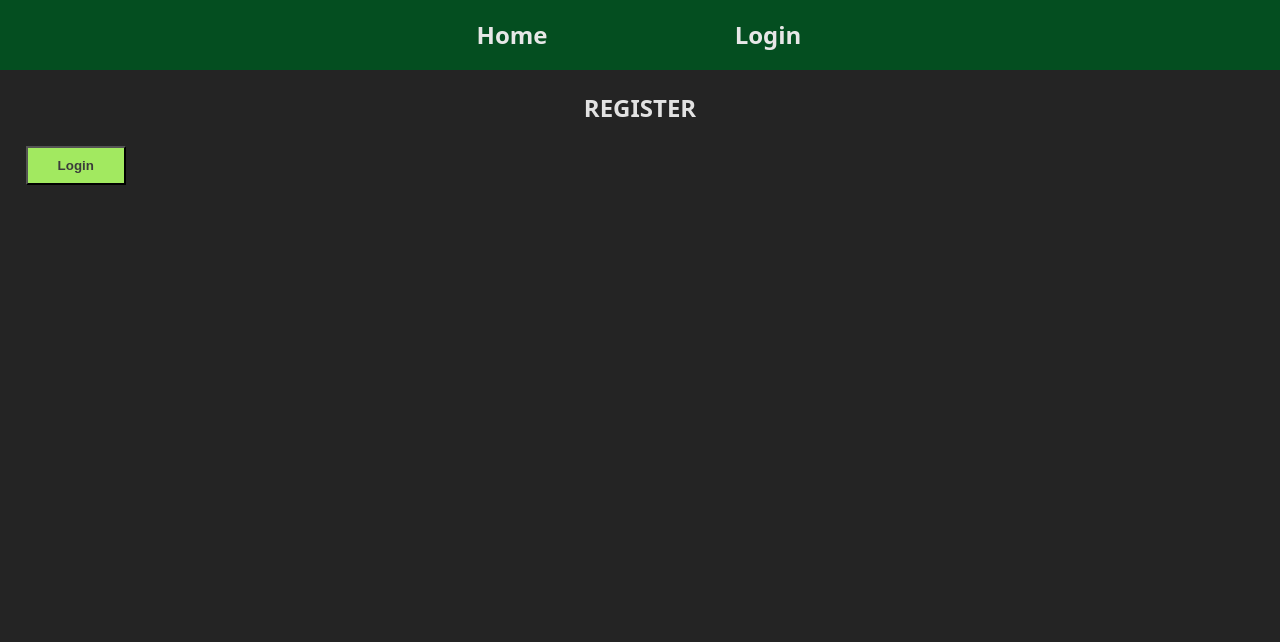
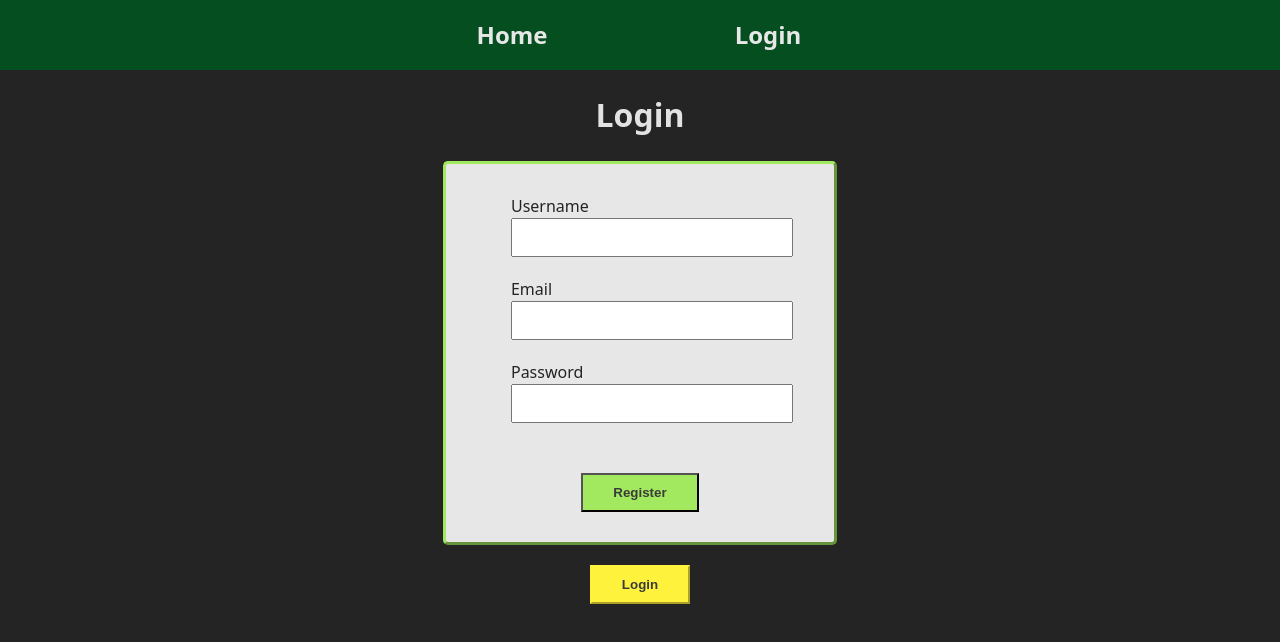
Before and after one commit to RiikkaKoo/WebDev-React, a React (Vite) app: page /login in a window 1280 px wide. Both pictures are taken after a click on the button "Register". Shown: the top 642 px of the page. Built offline with nearby package versions, Linux system fonts and the light colour scheme; no server answers.

Commit message:
Brought code from previous task. Protected route and redirect now  (sort of) work.

```diff
--- a/package.json
+++ b/package.json
@@ -13,7 +13,8 @@
     "prop-types": "^15.8.1",
     "react": "^19.2.0",
     "react-dom": "^19.2.0",
-    "react-router": "^7.9.6"
+    "react-router": "^7.9.6",
+    "react-router-dom": "^7.9.6"
   },
   "devDependencies": {
     "@eslint/js": "^9.39.1",
--- a/src/components/LoginForm.jsx
+++ b/src/components/LoginForm.jsx
@@ -25,8 +25,8 @@ const LoginForm = () => {
   return (
     <>
       <h1>Login</h1>
-      {error && <p style={{ color: "red" }}>Could not login: {error}</p>}
-      <form onSubmit={handleSubmit} style={{ width: "40%", margin: "auto" }}>
+      {error && <p style={{ color: "darkred" }}>Could not login: {error}</p>}
+      <form onSubmit={handleSubmit}>
         <div>
           <label htmlFor="loginuser">Username</label>
           <input
--- a/src/components/ProtectedRoute.jsx
+++ b/src/components/ProtectedRoute.jsx
@@ -1,4 +1,4 @@
-import { Navigate } from "react-router";
+import { Navigate } from "react-router-dom";
 import { useUserContext } from "../hooks/contextHooks";
 
 const ProtectedRoute = ({ children }) => {
--- a/src/components/RegisterForm.jsx
+++ b/src/components/RegisterForm.jsx
@@ -1,7 +1,70 @@
+import { useState } from "react";
+import { useUser } from "../hooks/apiHooks";
+import useForm from "../hooks/formHooks";
+import { useNavigate } from "react-router-dom";
+
 const RegisterForm = () => {
+  const navigate = useNavigate();
+  const [error, setError] = useState();
+  const { postUser } = useUser();
+
+  const initValues = {
+    username: "",
+    password: "",
+    email: "",
+  };
+
+  const doRegister = async (formData) => {
+    try {
+      const userInfo = await postUser(formData);
+      setError();
+      console.log(userInfo);
+      navigate("/");
+    } catch (error) {
+      console.log("Register error: ", error);
+      setError(error.message);
+    }
+  };
+
+  const { handleInputChange, handleSubmit } = useForm(doRegister, initValues);
+
   return (
     <>
-      <h2>REGISTER</h2>
+      <h1>Login</h1>
+      {error && <p style={{ color: "darkred" }}>Could not register: {error}</p>}
+      <form onSubmit={handleSubmit}>
+        <div>
+          <label htmlFor="loginuser">Username</label>
+          <input
+            name="username"
+            type="text"
+            id="loginuser"
+            onChange={handleInputChange}
+            autoComplete="username"
+          />
+        </div>
+        <div>
+          <label htmlFor="loginemail">Email</label>
+          <input
+            name="email"
+            type="text"
+            id="loginemail"
+            onChange={handleInputChange}
+            autoComplete="email"
+          />
+        </div>
+        <div>
+          <label htmlFor="loginpassword">Password</label>
+          <input
+            name="password"
+            type="password"
+            id="loginpassword"
+            onChange={handleInputChange}
+            autoComplete="current-password"
+          />
+        </div>
+        <button type="submit">Register</button>
+      </form>
     </>
   );
 };
--- a/src/components/SingleView.jsx
+++ b/src/components/SingleView.jsx
@@ -1,7 +1,5 @@
 const SingleView = (props) => {
   const { item, setSelectedItem } = props;
-
-  console.log(item);
 
   if (!item) return null;
   const isImage = item.media_type.startsWith("image");
--- a/src/contexts/UserContext.jsx
+++ b/src/contexts/UserContext.jsx
@@ -1,6 +1,6 @@
-import { createContext, useState } from "react";
+import { createContext, useState, useEffect } from "react";
 import { useAuthentication, useUser } from "../hooks/apiHooks";
-import { useLocation, useNavigate } from "react-router";
+import { useLocation, useNavigate } from "react-router-dom";
 
 const UserContext = createContext(null);
 
@@ -11,20 +11,16 @@ const UserProvider = ({ children }) => {
   const navigate = useNavigate();
   const location = useLocation();
 
-  // login, logout and autologin functions are here instead of components
   const handleLogin = async (credentials) => {
     try {
-      // TODO: post login credentials to API
-      // TODO: set token to local storage
-      // TODO: set user to state
-      // TODO: navigate to home
       const userInfo = await postLogin(credentials);
       setUser(userInfo.user);
-      console.log(userInfo);
+      //console.log(userInfo);
       localStorage.setItem("token", userInfo.token);
       navigate("/");
     } catch (e) {
       console.log(e.message);
+      throw e;
     }
   };
 
@@ -34,31 +30,30 @@ const UserProvider = ({ children }) => {
       localStorage.removeItem("token");
       setUser(null);
       navigate("/");
-      // TODO: remove token from local storage
-      // TODO: set user to null
-      // TODO: navigate to home or login page
     } catch (e) {
       console.log(e.message);
     }
   };
 
-  // handleAutoLogin is used when the app is loaded to check if there is a valid token in local storage
   const handleAutoLogin = async () => {
     const token = localStorage.getItem("token");
     try {
-      // TODO: get token from local storage
-      // TODO: if token exists, get user data from API
-      // TODO: set user to state
-      // TODO: navigate to home
       if (token) {
         const userResponse = await getUserByToken(token);
         setUser(userResponse.user);
+        navigate(location.pathname);
       }
-      navigate(location.pathname);
     } catch (e) {
       console.log(e.message);
     }
   };
+
+  useEffect(() => {
+    const init = async () => {
+      await handleAutoLogin();
+    };
+    init();
+  }, []);
 
   return (
     <UserContext.Provider
--- a/src/hooks/apiHooks.js
+++ b/src/hooks/apiHooks.js
@@ -58,9 +58,23 @@ const useUser = () => {
     return tokenResults;
   };
 
-  const postUser = () => {};
+  const postUser = async (inputs) => {
+    try {
+      const options = {
+        method: "POST",
+        headers: {
+          "Content-type": "application/json",
+        },
+        body: JSON.stringify(inputs),
+      };
+      const registerResults = await fetchData(AUTH_API, options);
+      return registerResults;
+    } catch (error) {
+      console.log("ERROR: ", error);
+    }
+  };
 
-  return { getUserByToken };
+  return { getUserByToken, postUser };
 };
 
 export { useMedia, useAuthentication, useUser };
--- a/src/hooks/contextHooks.js
+++ b/src/hooks/contextHooks.js
@@ -1,8 +1,5 @@
 import { useContext } from "react";
 import { UserContext } from "../contexts/UserContext";
-
-// Current recommendation is to use custom hook instead of the context directly
-// this way we don't have errors when UserContext is not defined or null (thats why we have the if statement)
 
 const useUserContext = () => {
   const context = useContext(UserContext);
--- a/src/index.css
+++ b/src/index.css
@@ -18,7 +18,7 @@ body {
 
 main {
   margin: 0 2%;
-  align-items: center;
+  text-align: center;
 }
 
 main h2 {
@@ -62,10 +62,15 @@ nav ul a:hover {
 }
 
 button {
+  margin-top: 30px;
   padding: 10px 30px;
   background-color: rgb(162, 233, 96);
   color: #3b3b3b;
   font-weight: bold;
+}
+
+button:hover {
+  background-color: rgb(80, 218, 52);
 }
 
 table,
@@ -126,3 +131,48 @@ th {
 #single-view button:hover {
   background-color: rgb(118, 179, 62);
 }
+
+#change-form {
+  margin: auto;
+  padding: 10px 30px;
+  background-color: rgb(255, 242, 61);
+  color: #3b3b3b;
+  font-weight: bold;
+  border: 2px outset rgb(255, 242, 61);
+  border-radius: 5p;
+}
+
+#change-form:hover {
+  background-color: rgb(221, 192, 26);
+  border: 2px inset rgb(255, 242, 61);
+}
+
+form {
+  margin: 20px auto;
+  width: 30%;
+  padding: 30px 10px;
+  background-color: #e7e7e7;
+  border: 3px outset rgb(162, 233, 96);
+  border-radius: 5px;
+}
+
+form div {
+  width: 70%;
+  margin: auto;
+}
+
+form div label {
+  text-align: left;
+  display: block;
+  width: 100%;
+  color: #242424;
+}
+
+form div input {
+  padding: 10px;
+  text-align: left;
+  display: block;
+  width: 100%;
+  color: #242424;
+  margin-bottom: 20px;
+}
--- a/src/view/Login.jsx
+++ b/src/view/Login.jsx
@@ -8,7 +8,7 @@ const Login = () => {
   return (
     <>
       {isLogin ? <LoginForm /> : <RegisterForm />}
-      <button onClick={() => setIsLogin(!isLogin)}>
+      <button id="change-form" onClick={() => setIsLogin(!isLogin)}>
         {isLogin ? "Register" : "Login"}
       </button>
     </>
```
Also changed, not shown: 1 other file (tests, documents, lock files or other folders).
